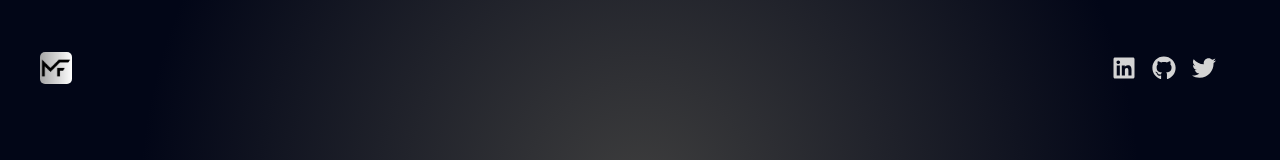
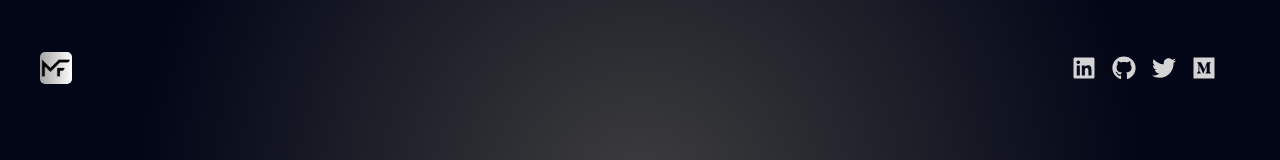
Before and after one commit to ffferchavez/react-portfolio, a React (Vite) app: page / in a window 1280 px wide. Shown: the top 160 px of the page. Built offline with nearby package versions, Linux system fonts and the light colour scheme.

Commit message:
added medium to navbar icons

```diff
--- a/src/components/Navbar.jsx
+++ b/src/components/Navbar.jsx
@@ -1,5 +1,5 @@
 import logo from "../assets/mfLogo.png";
-import { FaLinkedin, FaGithub, FaTwitter } from "react-icons/fa";
+import { FaLinkedin, FaGithub, FaTwitter, FaMedium } from "react-icons/fa"; // Added FaMedium
 
 const Navbar = () => {
   return (
@@ -16,8 +16,11 @@
         <a href="https://github.com/ffferchavez" target="_blank" rel="noopener noreferrer">
           <FaGithub />
         </a>
-        <a href="https://x.com/ffferchavez" target="_blank" rel="noopener noreferrer"> {/* Updated link */}
-          <FaTwitter /> {/* Updated icon */}
+        <a href="https://x.com/ffferchavez" target="_blank" rel="noopener noreferrer">
+          <FaTwitter />
+        </a>
+        <a href="https://medium.com/@ffferchavez" target="_blank" rel="noopener noreferrer">
+          <FaMedium />
         </a>
       </div>
     </nav>
```
